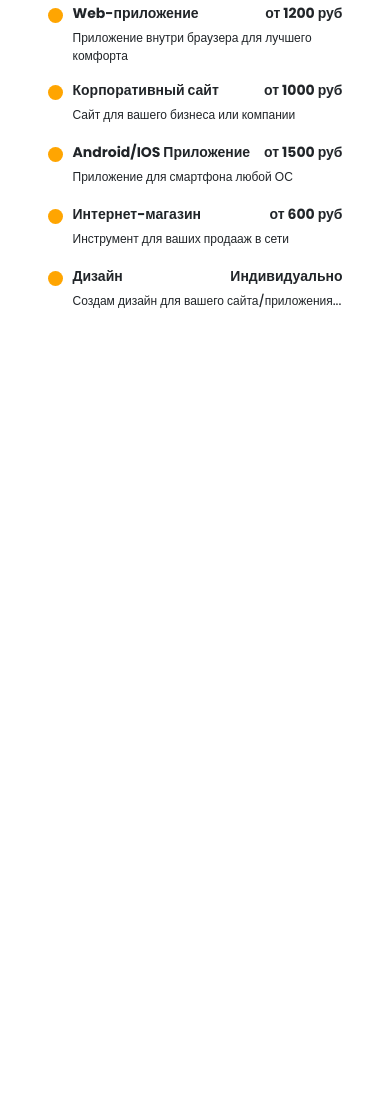
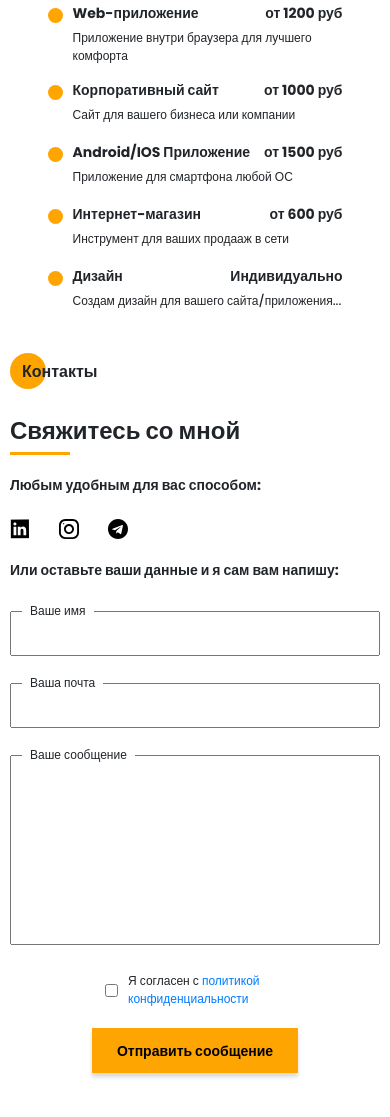
Before and after one commit to gruand13/portfolio, a website: page src/index.html in a window 390 px wide. Shown: the part 8608-9725 px from the top of the page. Before the commit the page ends 8921 px from the top, so only its background shows below. Drawn offline with nearby package versions, Linux system fonts and the light colour scheme; files that its build step writes are made by us from their sources; files whose address does not match are found by name.

Commit message:
add responsive disign for contacts

```diff
--- a/src/index.html
+++ b/src/index.html
@@ -492,10 +492,10 @@
         </div>
     </section>
 
-     <!-- <section class="contacts">
+     <section class="contacts">
         <div class="container">
             <div class="contacts__wrapper">
-                <div class="about__photo">
+                <div class="contacts__photo">
                     <img src="img/IMG_2238.JPG" alt="My photo" >
                 </div>
                 <div class="contacts__descr">
@@ -545,7 +545,7 @@
 
             </div>
         </div>
-    </section>  -->
+    </section>
     <script src="js/script.js"></script>
 </body>
 </html>
--- a/src/sass/blocks/_media.scss
+++ b/src/sass/blocks/_media.scss
@@ -53,7 +53,15 @@
             }
         }
     }
-
+    .contacts {
+        &__wrapper {
+            padding: 0;
+            grid-template-columns: 400px 520px;
+        }
+        &__form {
+            grid-template: 45px 190px 45px / repeat(2, 250px);
+        }
+    }
 
 }
 
@@ -110,6 +118,18 @@
         &__wrapper {
             grid-template-columns: repeat(auto-fit, 350px);
             padding: 0;
+        }
+    }
+    .contacts {
+        &__wrapper {
+            grid-template-columns: 300px 400px;
+        }
+        &__form {
+            grid-template: 45px 190px 45px / repeat(2, 195px);
+        }
+        &__btn {
+            padding: 8px 25px;
+            line-height: 16px;
         }
     }
 
@@ -187,6 +207,18 @@
             justify-content: center;
         }
     }
+    .contacts {
+        padding-top: 40px;
+        &__photo {
+            display: none;
+        }
+        &__wrapper {
+            grid-template-columns: 1fr;
+        }
+        &__form {
+            grid-template: 45px 190px 45px / repeat(2, 250px);
+        }
+    }
 
 
 
@@ -248,6 +280,32 @@
             grid-template-columns: repeat(auto-fit, 295px);
         }
     }
+    .contacts {
+        padding-bottom: 50px;
+        &__form {
+            grid-template: 45px 45px 190px minmax(45px, auto) / 1fr;
+        }
+        &__textarea {
+            grid-column: unset;
+            width: 100%;
+        }
+        &__triggers {
+            grid-column: unset;
+            grid-template-columns: 1fr;
+            column-gap: unset;
+            row-gap: 20px;
+        }
+        &__btn {
+            order: 2;
+            max-width: 220px;
+            margin: 0 auto;
+        }
+        &__policy {
+            width: 180px;
+            margin: 0 auto;
+            line-height: 18px;
+        }
+    }
 
 
 
```
Also changed, not shown: dist/css/style.min.css, dist/index.html.
